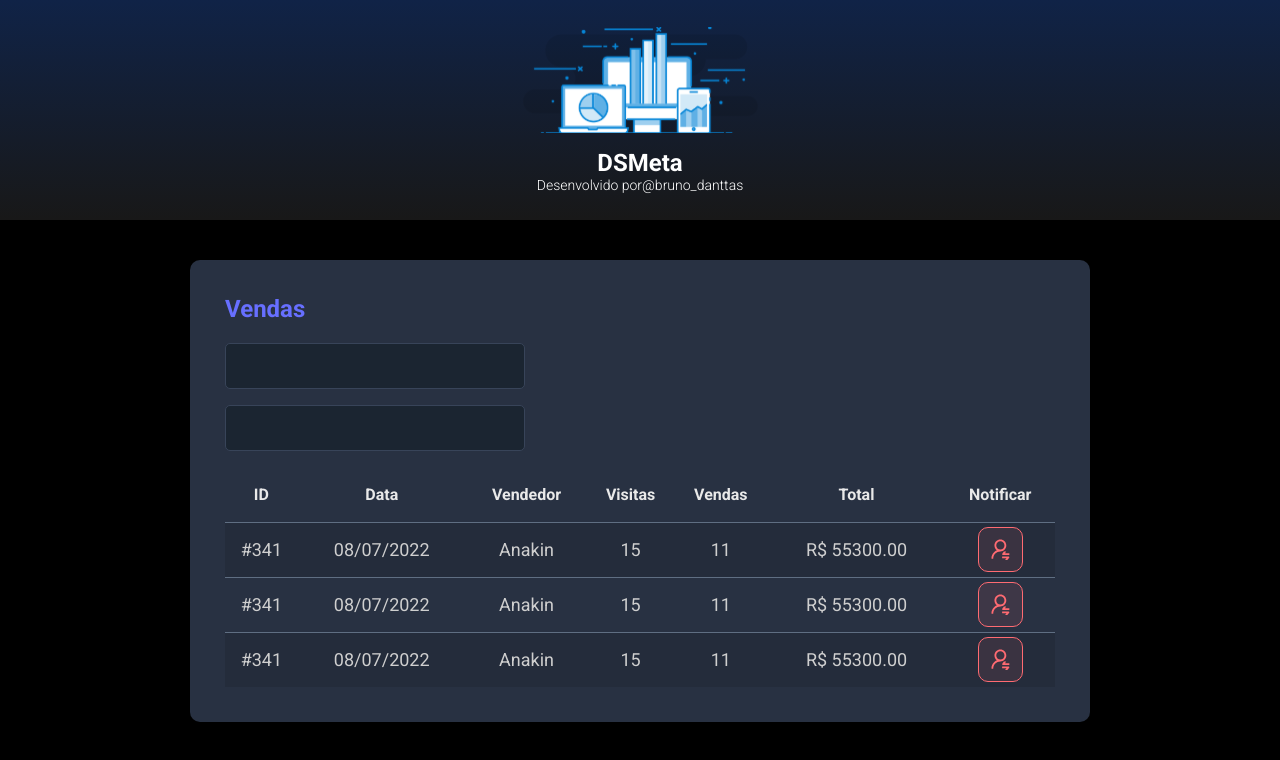
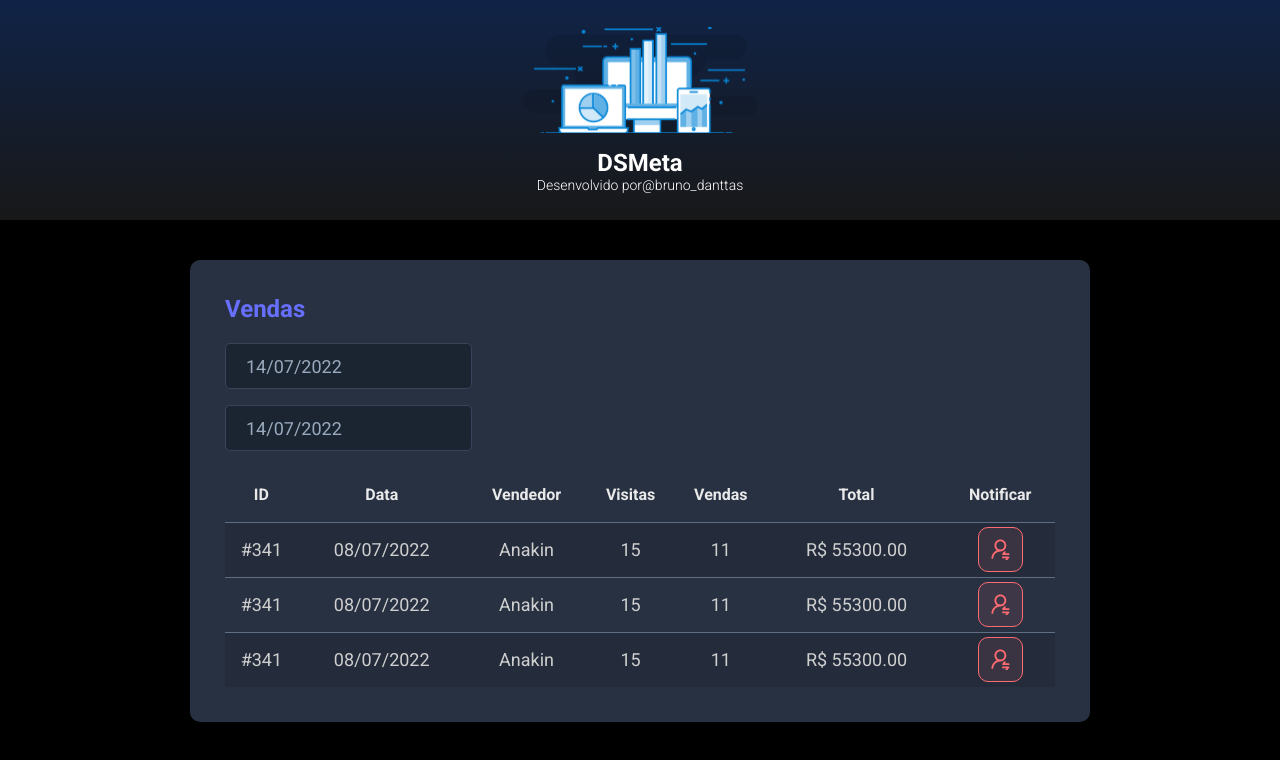
Before and after one commit to brunobd7/dsmeta-devsuperior, a React (Vite) app in the folder frontend/: page / in a window 1280 px wide. Shown: the top 760 px of the page. Built offline with nearby package versions, Linux system fonts and the light colour scheme.

Commit message:
Create datePicker compoment for filter data

```diff
--- a/frontend/package.json
+++ b/frontend/package.json
@@ -9,7 +9,9 @@
     "preview": "vite preview"
   },
   "dependencies": {
+    "@types/react-datepicker": "4.4.2",
     "react": "^18.2.0",
+    "react-datepicker": "4.8.0",
     "react-dom": "^18.2.0"
   },
   "devDependencies": {
--- a/frontend/src/components/SalesCard/index.tsx
+++ b/frontend/src/components/SalesCard/index.tsx
@@ -1,5 +1,6 @@
 import notifyicon from '../../assets/img/notification-icon.svg'
-
+import DatePicker from "react-datepicker";
+import "react-datepicker/dist/react-datepicker.css";
 
 function SalesCard() {
 
@@ -9,10 +10,20 @@
             <h2 className="dsmeta-sales-title">Vendas</h2>
             <div>
                 <div className="dsmeta-form-control-container">
-                    <input className="dsmeta-form-control" type="text"/>
+                   <DatePicker
+                       selected={new Date()}
+                       onChange={(date: Date) => {}}
+                       className="dsmeta-form-control"
+                       dateFormat={"dd/MM/yyyy"}
+                   />
                 </div>
                 <div className="dsmeta-form-control-container">
-                    <input className="dsmeta-form-control" type="text"/>
+                    <DatePicker
+                        selected={new Date()}
+                        onChange={(date: Date) => {}}
+                        className="dsmeta-form-control"
+                        dateFormat={"dd/MM/yyyy"}
+                    />
                 </div>
             </div>
 
```
Also changed, not shown: 1 other file (tests, documents, lock files or other folders).
